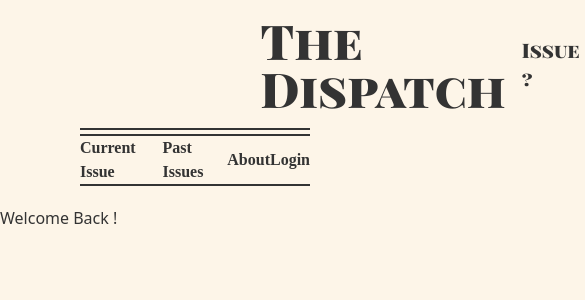
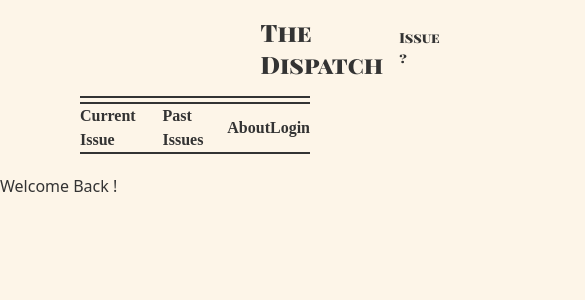
Before and after one commit to FSA-Grads-Project/competition-site, a React (Create React App) app: page /account in a window 390 px wide. Shown: the top 300 px of the page, 585 px wide, since content can reach past the window. Built offline with nearby package versions, Linux system fonts and the light colour scheme; no server answers; a web font is replaced by a local one.

Commit message:
appStyles

```diff
--- a/client/StyledComponents/AppStyles.tw.js
+++ b/client/StyledComponents/AppStyles.tw.js
@@ -14,14 +14,16 @@ export const Logo = tw.div`
     font-playfair-sc
     font-black
     p-4
-    text-5xl
+    text-2xl
+    md:text-5xl
 `;
 
 export const Issue = tw.div`
     font-playfair-sc
     font-black
     pr-28
-    text-xl
+    text-sm
+    md:text-xl
 `;
 
 export const Hidden = tw.div`
```
